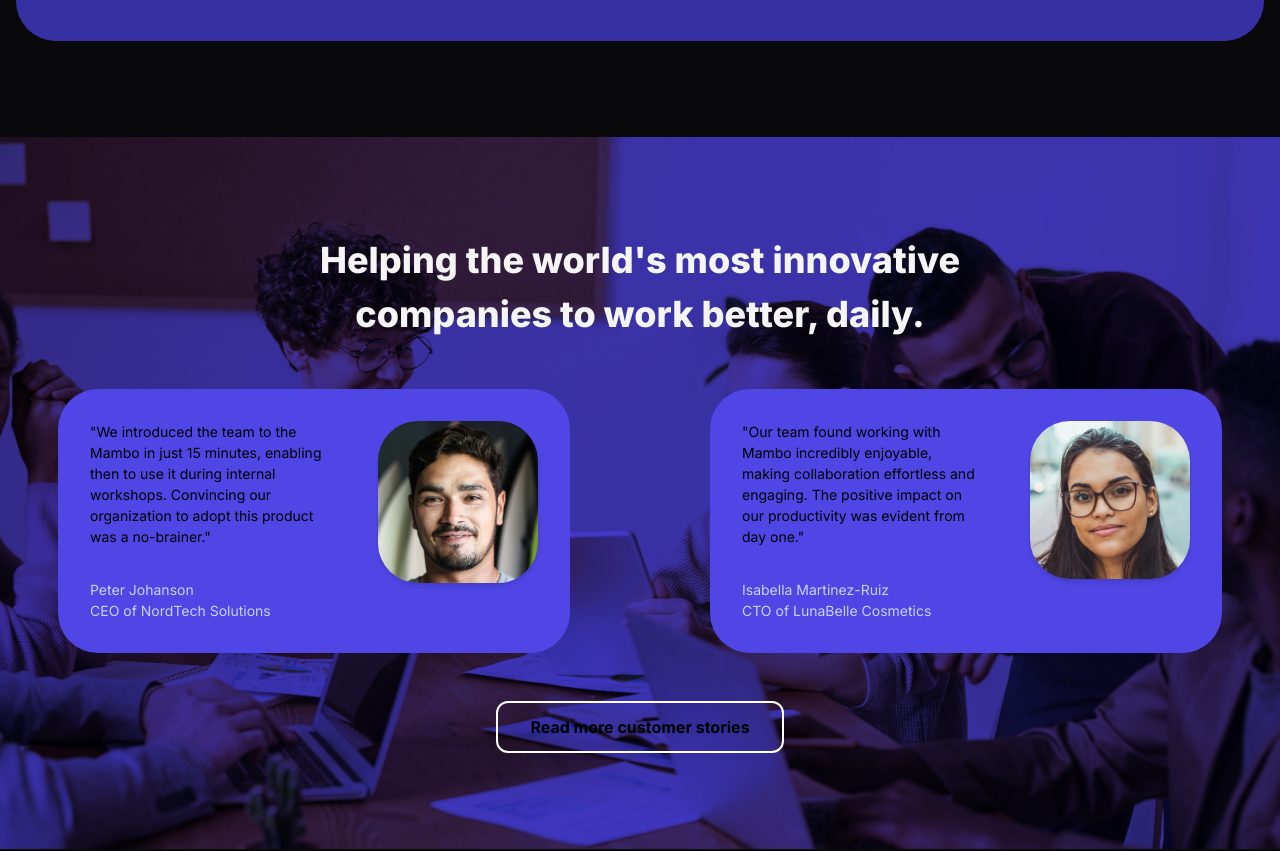
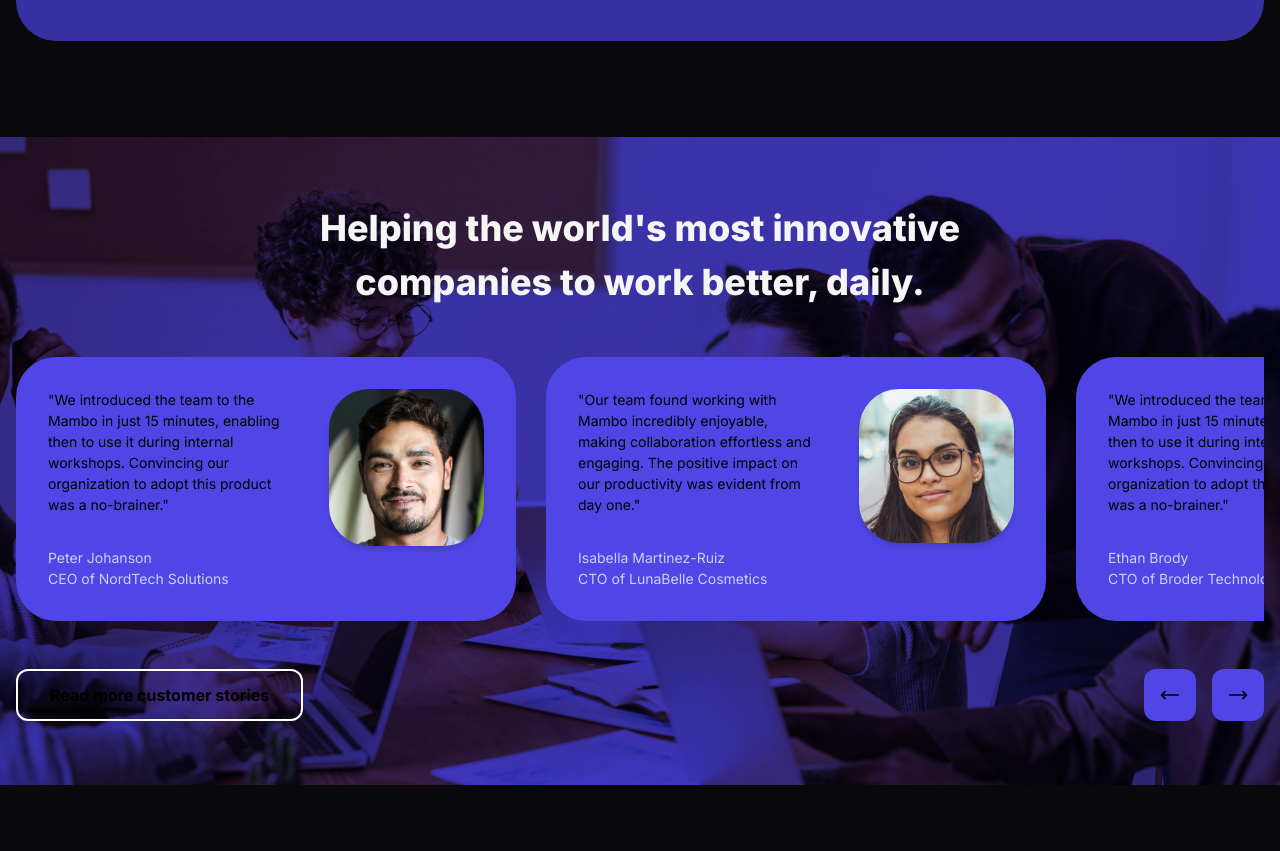
Before and after one commit to wickeddd3/mambo, a Next.js app: page / in a window 1280 px wide. Shown: the part 3935-4786 px from the top of the page. Built offline with nearby package versions, Linux system fonts and the light colour scheme.

Commit message:
feat: wrap client testimonials in swiper

```diff
--- a/src/components/SectionTestimonials.tsx
+++ b/src/components/SectionTestimonials.tsx
@@ -1,33 +1,87 @@
+"use client";
+
 import Image from "next/image";
+import { MoveLeft, MoveRight } from "lucide-react";
+import { Navigation } from "swiper/modules";
+import { Swiper, SwiperSlide } from "swiper/react";
+import "swiper/css";
+import "swiper/css/navigation";
 
 export default function SectionTestimonials() {
+  const testimonials = [
+    {
+      name: "Peter Johanson",
+      title: "CEO of NordTech Solutions",
+      imagePath: "/testimonials/client-1.jpg",
+      message: `"We introduced the team to the Mambo in just 15 minutes,
+                  enabling then to use it during internal workshops. Convincing
+                  our organization to adopt this product was a no-brainer."`,
+    },
+    {
+      name: "Isabella Martinez-Ruiz",
+      title: "CTO of LunaBelle Cosmetics",
+      imagePath: "/testimonials/client-2.jpg",
+      message: `"Our team found working with Mambo incredibly enjoyable, making
+                  collaboration effortless and engaging. The positive impact on
+                  our productivity was evident from day one."`,
+    },
+    {
+      name: "Ethan Brody",
+      title: "CTO of Broder Technologies",
+      imagePath: "/testimonials/client-3.jpg",
+      message: `"We introduced the team to the Mambo in just 15 minutes,
+                  enabling then to use it during internal workshops. Convincing
+                  our organization to adopt this product was a no-brainer."`,
+    },
+    {
+      name: "Sandra Smith",
+      title: "CEO of Venus Aesthetics",
+      imagePath: "/testimonials/client-4.jpg",
+      message: `"Our team found working with Mambo incredibly enjoyable, making
+                  collaboration effortless and engaging. The positive impact on
+                  our productivity was evident from day one."`,
+    },
+  ];
+
   return (
     <section className="h-full w-full py-8 md:py-12">
       <div className="h-full w-full bg-indigo-700 bg-image-testimonials bg-cover bg-center bg-no-repeat bg-blend-multiply">
-        <div className="mx-auto flex h-full max-w-7xl flex-col items-center gap-12 py-24">
+        <div className="mx-auto flex h-full w-full flex-col items-center gap-8 py-10 md:gap-12 md:py-16">
+          <div className="flex max-w-7xl justify-center px-4">
             <h1 className="w-3/4 text-balance text-center text-2xl font-extrabold text-[#f5f5f5] md:text-3xl lg:text-4xl">
               {`Helping the world's most innovative companies to work better, daily.`}
             </h1>
-          <div className="flex w-full items-center justify-around gap-6">
-            <div className="flex h-full w-2/5 gap-12 rounded-[2.5rem] bg-indigo-600 p-8">
+          </div>
+
+          <div className="flex w-full items-center justify-around gap-6 px-4">
+            <Swiper
+              modules={[Navigation]}
+              spaceBetween={30}
+              slidesPerView="auto"
+              navigation={{
+                nextEl: ".custom-next",
+                prevEl: ".custom-prev",
+              }}
+            >
+              {testimonials.map((testimonial) => (
+                <SwiperSlide style={{ width: "500px" }} key={testimonial.name}>
+                  <div className="flex h-full w-full gap-6 rounded-[2.5rem] bg-indigo-600 p-6 md:gap-12 md:p-8">
                     <div className="flex w-3/5 flex-col gap-8">
-                <p className="text-sm font-normal">
-                  {`"We introduced the team to the Mambo in just 15 minutes,
-                  enabling then to use it during internal workshops. Convincing
-                  our organization to adopt this product was a no-brainer."`}
+                      <p className="text-xs font-normal md:text-sm">
+                        {testimonial.message}
                       </p>
                       <div className="flex flex-col">
-                  <h6 className="text-semibold text-sm text-indigo-200">
-                    Peter Johanson
+                        <h6 className="text-semibold text-xs text-indigo-200 md:text-sm">
+                          {testimonial.name}
                         </h6>
-                  <h6 className="text-semibold text-sm text-indigo-200">
-                    CEO of NordTech Solutions
+                        <h6 className="text-semibold text-xs text-indigo-200 md:text-sm">
+                          {testimonial.title}
                         </h6>
                       </div>
                     </div>
                     <div className="h-full w-2/5 rounded-[2.5rem] shadow-md">
                       <Image
-                  src="/testimonials/client-1.jpg"
+                        src={testimonial.imagePath ?? ""}
                         width={170}
                         height={150}
                         loading="eager"
@@ -36,40 +90,24 @@
                       />
                     </div>
                   </div>
-            <div className="flex h-full w-2/5 gap-12 rounded-[2.5rem] bg-indigo-600 p-8">
-              <div className="flex w-3/5 flex-col gap-8">
-                <p className="text-sm font-normal">
-                  {`"Our team found working with Mambo incredibly enjoyable, making
-                  collaboration effortless and engaging. The positive impact on
-                  our productivity was evident from day one."`}
-                </p>
-                <div className="flex flex-col">
-                  <h6 className="text-semibold text-sm text-indigo-200">
-                    Isabella Martinez-Ruiz
-                  </h6>
-                  <h6 className="text-semibold text-sm text-indigo-200">
-                    CTO of LunaBelle Cosmetics
-                  </h6>
+                </SwiperSlide>
+              ))}
+            </Swiper>
           </div>
-              </div>
-              <div className="h-full w-2/5 rounded-[2.5rem] shadow-md">
-                <Image
-                  src="/testimonials/client-2.jpg"
-                  width={170}
-                  height={150}
-                  loading="eager"
-                  alt="client-1"
-                  className="rounded-[2.5rem]"
-                />
-              </div>
-            </div>
-          </div>
-          <div className="flex w-full items-center justify-around">
-            <button className="flex items-center gap-4 rounded-xl border-2 border-white px-8 py-3">
-              <span className="text-md font-bold">
+          <div className="flex w-full max-w-7xl items-center justify-between px-4">
+            <button className="flex items-center gap-4 rounded-xl border-2 border-white px-4 py-2 md:px-8 md:py-3">
+              <span className="md:text-md text-sm font-bold">
                 Read more customer stories
               </span>
             </button>
+            <div className="flex items-center gap-2 md:gap-4">
+              <button className="custom-prev cursor-pointer rounded-xl bg-indigo-600 p-3 hover:bg-indigo-700 md:p-4">
+                <MoveLeft size={20} />
+              </button>
+              <button className="custom-next cursor-pointer rounded-xl bg-indigo-600 p-3 hover:bg-indigo-700 md:p-4">
+                <MoveRight size={20} />
+              </button>
+            </div>
           </div>
         </div>
       </div>
```
Lines whose indentation alone changed are shown as unchanged.
